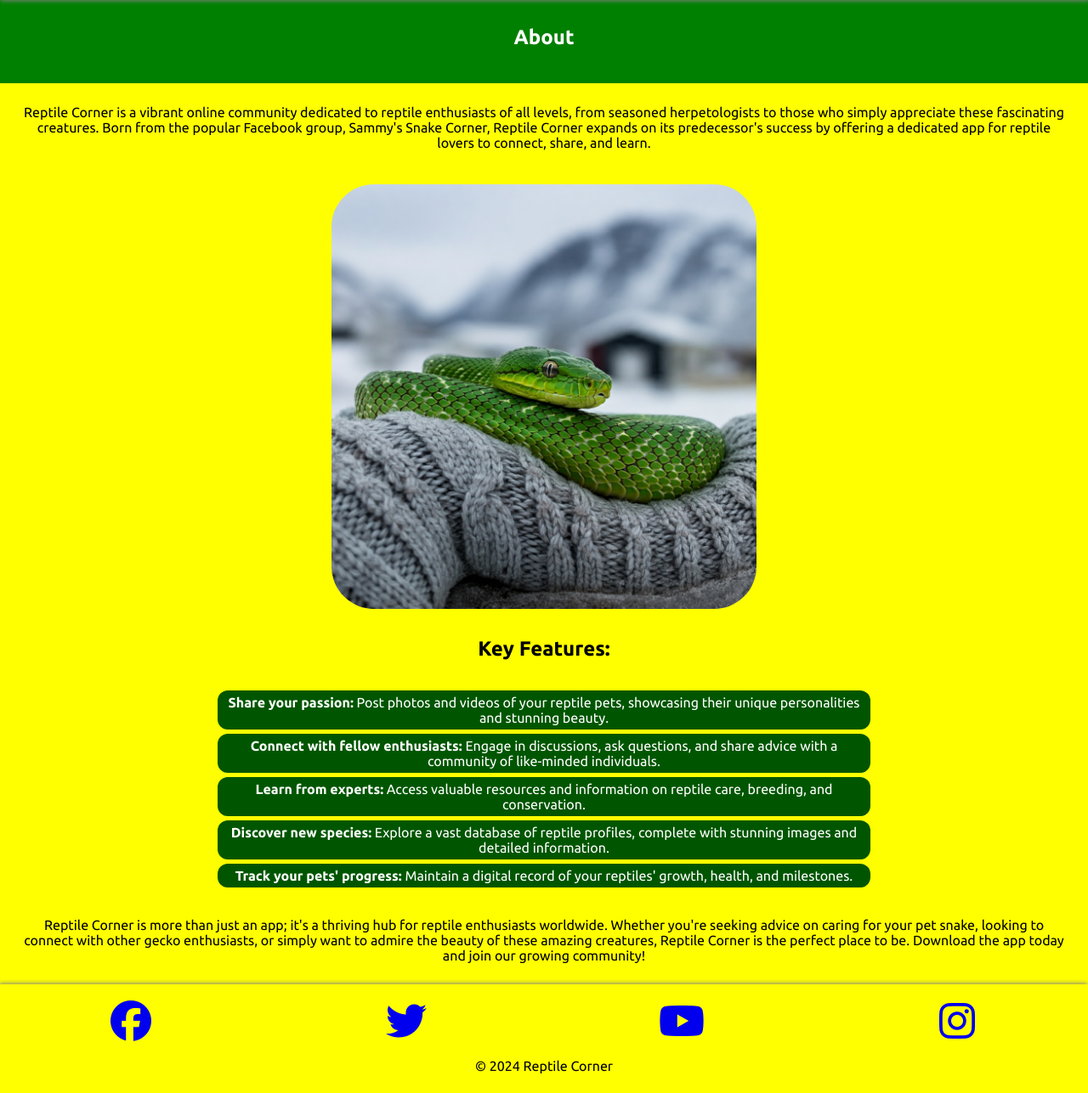
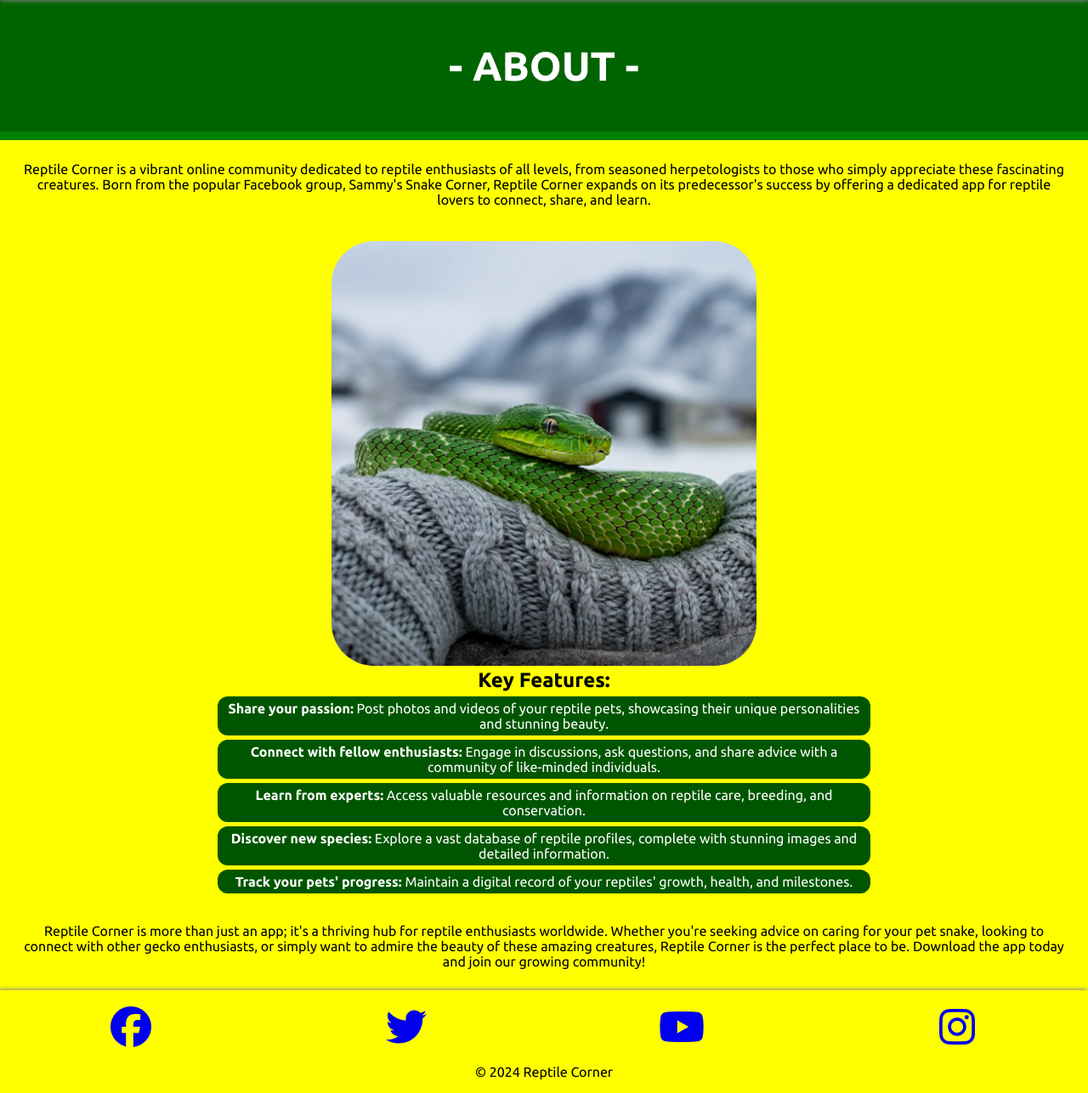
Before and after one commit to Jawrynx/ReptileCorner, a Django app: page /about/ in a window 1280 px wide. Shown: the part 82-1369 px from the top of the page at 85% size. Before the commit the page ends 1346 px from the top, so only its background shows below. Run offline with Django 5.2, Linux system fonts and the light colour scheme; some libraries are stand-ins or nearby versions.

Commit message:
created consistent title for about page

```diff
--- a/static/css/style.css
+++ b/static/css/style.css
@@ -208,13 +208,13 @@ ul{
 
 /* Posts Lists Styling */
 
-.posts-list-title {
+.posts-list-title,
+.about-title {
     padding: 50px;
     font-size: 3rem;
     font-weight: bolder;
     color: white;
     background-color: darkgreen;
-    border-bottom: 3px solid black;
     text-align: center;
 }
 
@@ -688,12 +688,6 @@ textarea {
 
 /* About Page */
 
-.about h1 {
-    text-align: center;
-    color: white;
-    padding: 30px;
-}
-
 .about-body {
     background-color: yellow;
     text-align: center;
--- a/templates/about.html
+++ b/templates/about.html
@@ -6,7 +6,7 @@
 
 {% block content %}
     <section class="about">
-        <h1>About</h1>
+        <h1 class="about-title">- ABOUT -</h1>
         <div class="about-body">
             <p>Reptile Corner is a vibrant online community dedicated to reptile enthusiasts of all levels, from seasoned herpetologists to those who simply appreciate these fascinating creatures. Born from the popular Facebook group, Sammy's Snake Corner, Reptile Corner expands on its predecessor's success by offering a dedicated app for reptile lovers to connect, share, and learn.</p>
             <div class="about-main">
```
